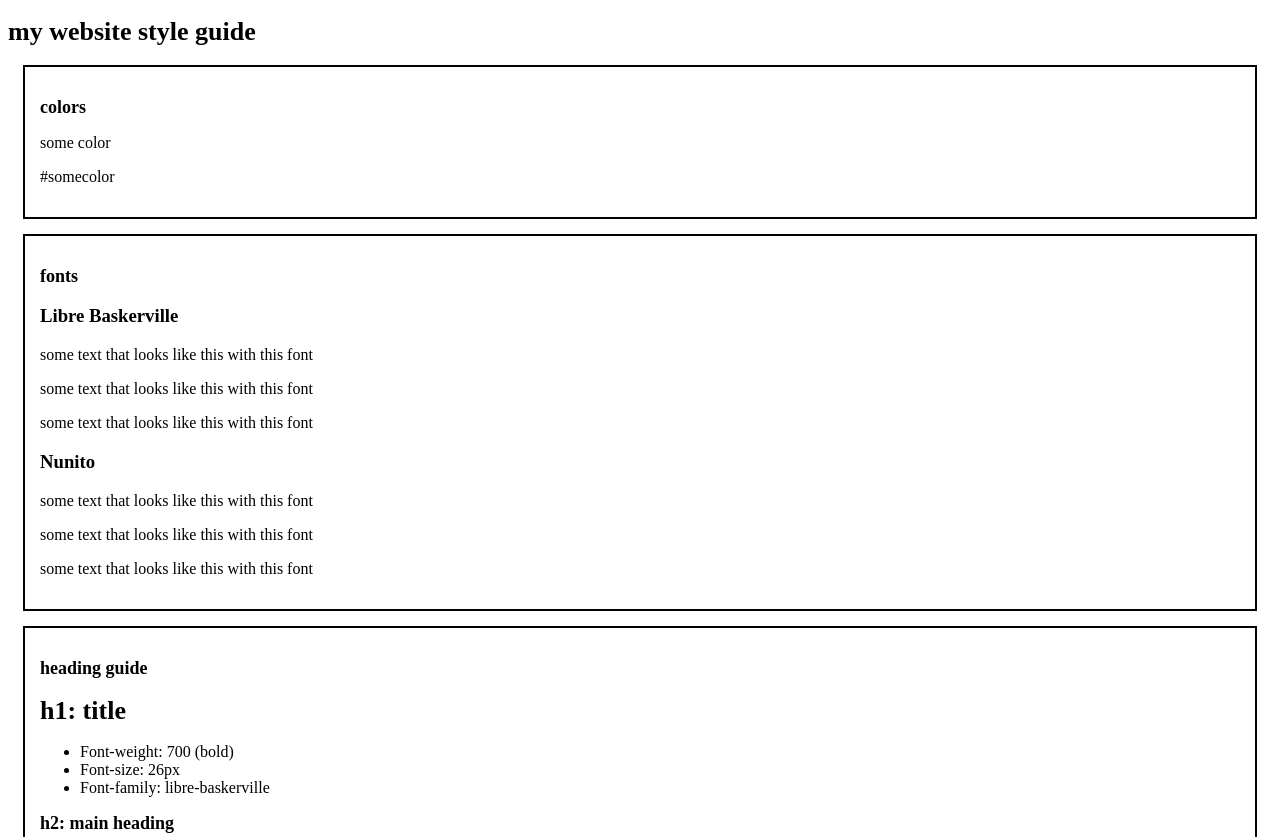
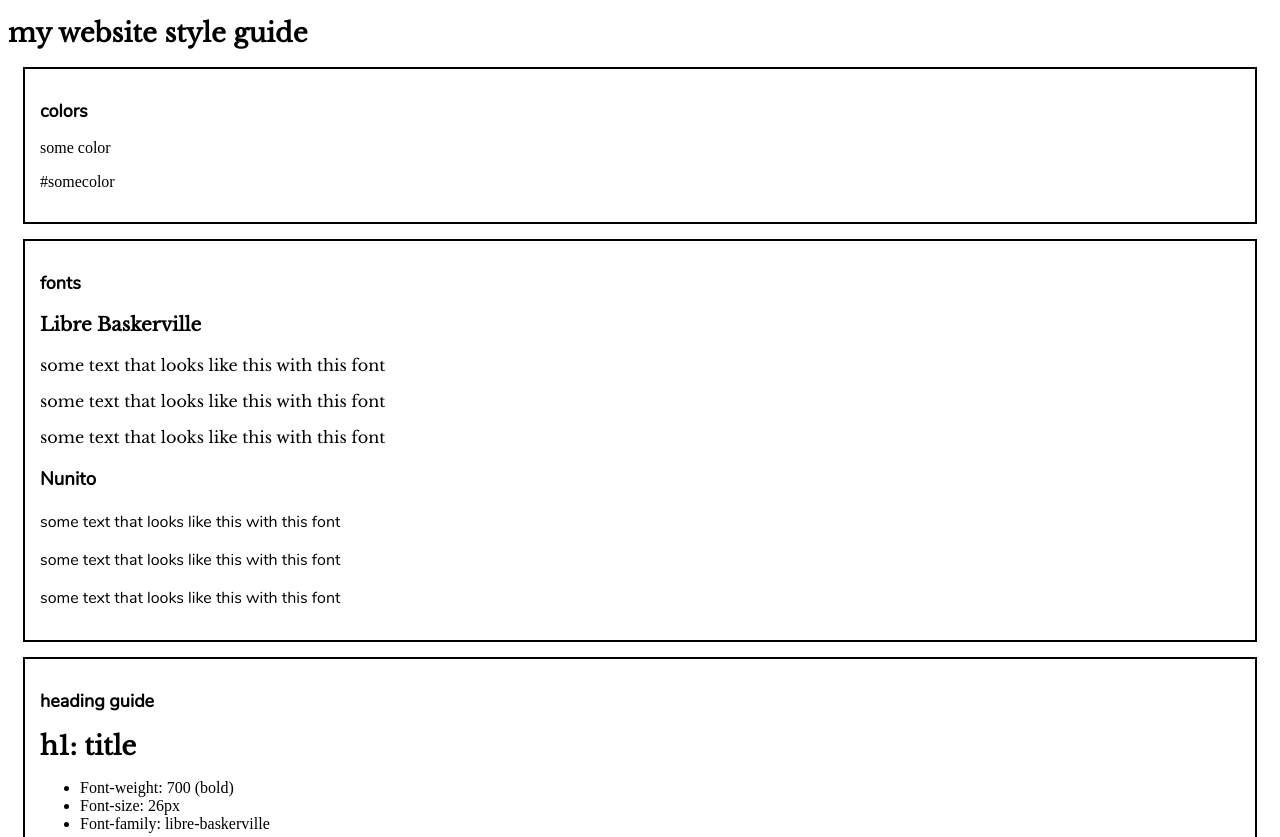
Before and after one commit to hspark220/website-style-guide, a plain HTML site: page index.html in a window 1280 px wide. Shown: the top 837 px of the page. Drawn offline with Linux system fonts and the light colour scheme.

Commit message:
import new font into the webpage

```diff
--- a/resources/css/style.css
+++ b/resources/css/style.css
@@ -1,24 +1,24 @@
 @font-face {
   font-family: "Libre Baskerville";
-    src: url("./resources/fonts/libre-baskerville/LibreBaskerville-Regular.ttf") format(truetype),
-         url("./resources/fonts/libre-baskerville/LibreBaskerville-Bold.ttf") format(truetype),
-         url("./resources/fonts/libre-baskerville/LibreBaskerville-Italic.ttf") format(truetype);
+  src: url("../fonts/libre-baskerville/LibreBaskerville-Regular.ttf"),
+    url("../fonts/libre-baskerville/LibreBaskerville-Bold.ttf"),
+    url("../fonts/libre-baskerville/LibreBaskerville-Italic.ttf");
 }
 
 @font-face {
   font-family: "Nunito";
-    src: url("./resources/fonts/nunito/Nunito-Regular.ttf"),
-         url("./resources/fonts/nunito/Nunito-Bold.ttf"),
-         url("./resources/fonts/nunito/Nunito-Italic.ttf");
+  src: url("../fonts/nunito/Nunito-Regular.ttf"),
+    url("../fonts/nunito/Nunito-Bold.ttf"),
+    url("../fonts/nunito/Nunito-Italic.ttf");
 }
 
 h1 {
-    font-family: "Libre Baskerville" serif;
+  font-family: "Libre Baskerville";
   font-size: 26px;
 }
 
 h2 {
-    font-family: "Nunito" sans-serif;
+  font-family: "Nunito";
   font-size: 18px;
 }
 
@@ -27,3 +27,11 @@ h2 {
   margin: 15px;
   padding: 15px;
 }
+
+.libre-baskerville {
+  font-family: "Libre Baskerville", serif;
+}
+
+.nunito {
+  font-family: "Nunito", sans-serif;
+}
```
Also changed, not shown: index.html (+3 -8 lines). Lines whose indentation alone changed are shown as unchanged.
